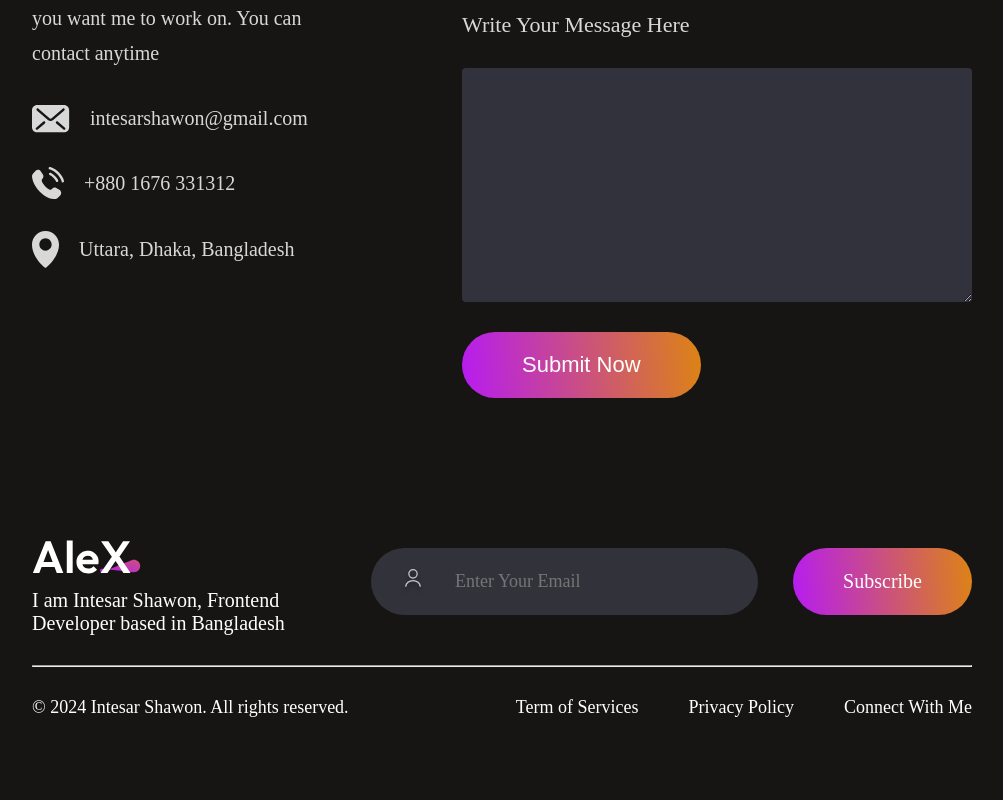
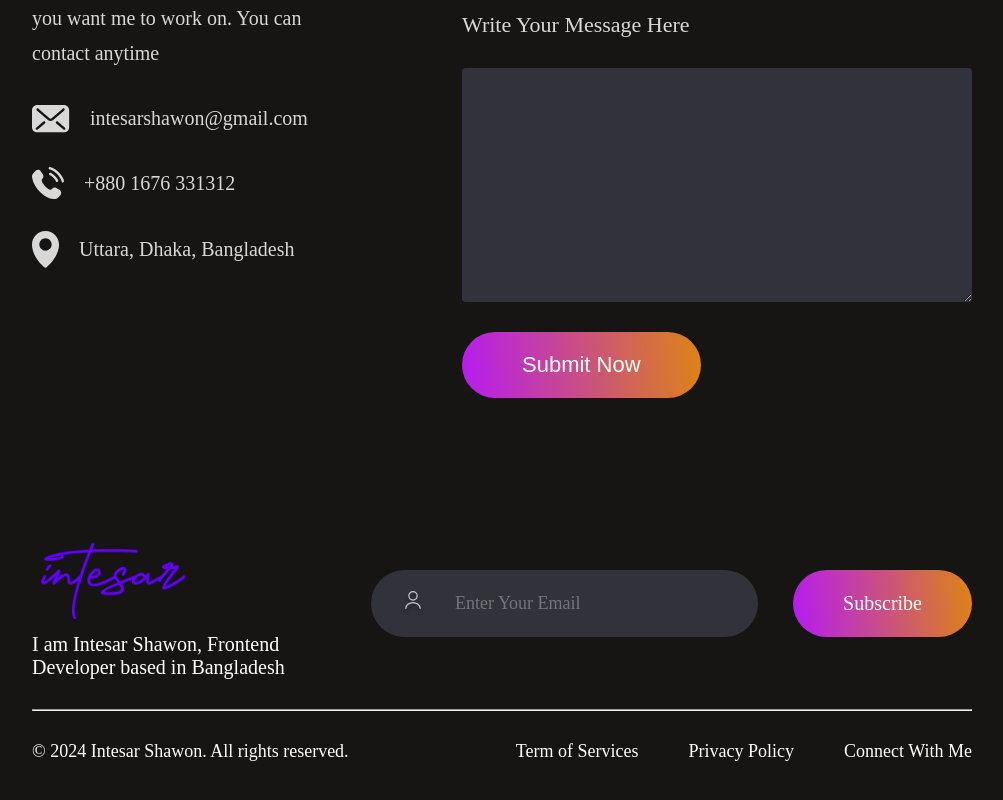
Before and after one commit to INTESARSHAWON/Portfolio, a React (Vite) app: page / in a window 1280 px wide. Shown: the part 2586-3386 px from the top of the page, without its empty margins (138-1141 px from the left). Before the commit the page ends 3354 px from the top, so only its background shows below. Built offline with nearby package versions, Linux system fonts and the light colour scheme.

Commit message:
added original logo in footer

```diff
--- a/src/Components/Footer/Footer.css
+++ b/src/Components/Footer/Footer.css
@@ -9,6 +9,11 @@
     display: flex;
     justify-content: space-between;
 }
+
+.footer-top-left img{
+    width: 160px;
+}
+
 
 .footer-top-left p{
     font-size: 20px;
--- a/src/Components/Footer/Footer.jsx
+++ b/src/Components/Footer/Footer.jsx
@@ -1,6 +1,6 @@
 import React from 'react';
 import './Footer.css';
-import footer_logo from '../../assets/footer_logo.svg';
+import intesar from '../../assets/intesar.png';
 import user_icon from '../../assets/user_icon.svg';
 
 const Footer = () => {
@@ -8,7 +8,7 @@ const Footer = () => {
     <div className='footer'>
         <div className='footer-top'>
             <div className='footer-top-left'>
-                <img src={footer_logo} alt='footer_logo'/>
+                <img src={intesar} alt='footer_logo'/>
                 <p>I am Intesar Shawon, Frontend Developer based in Bangladesh</p>
             </div>
             <div className='footer-top-right'>
```
